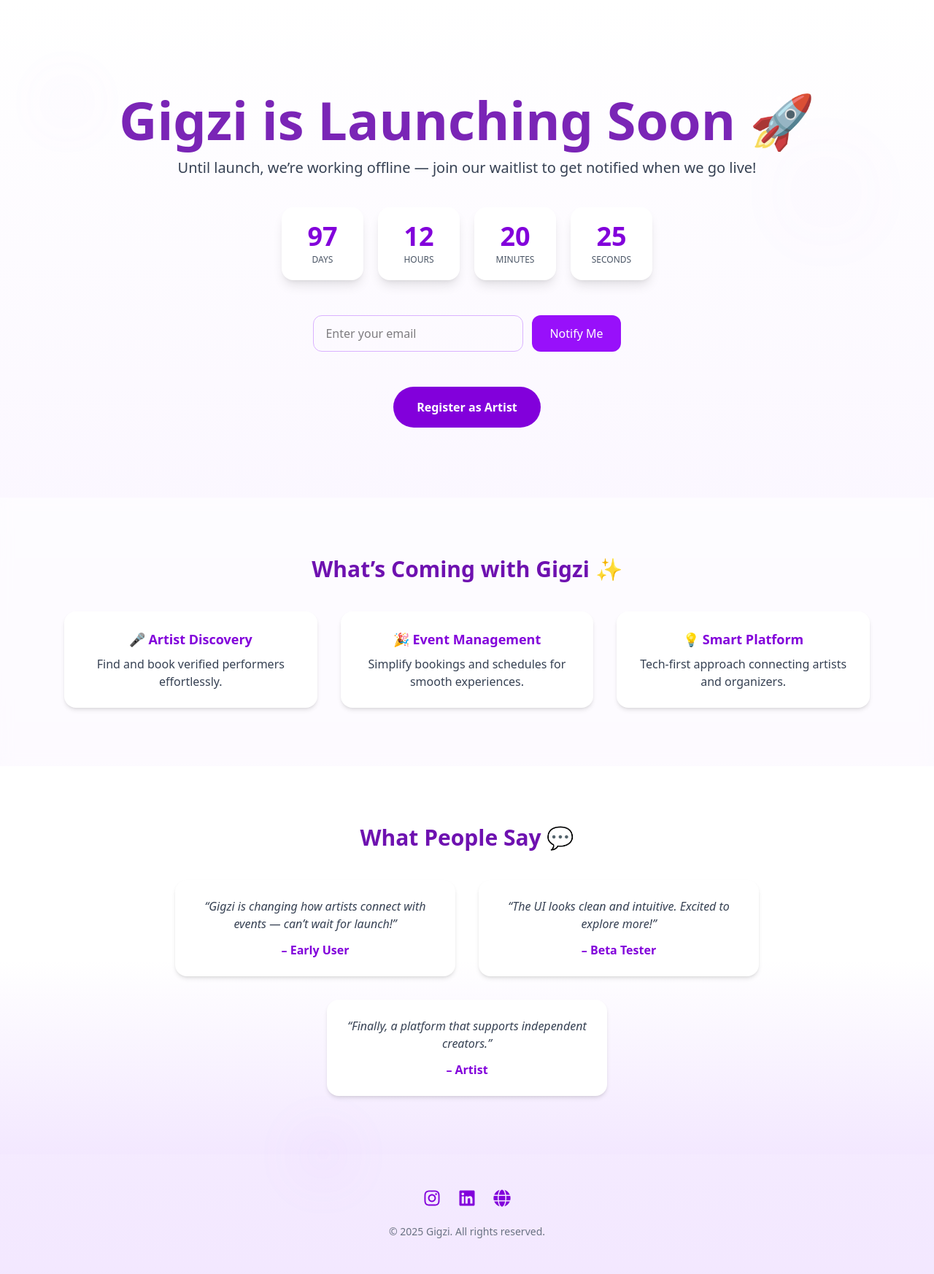
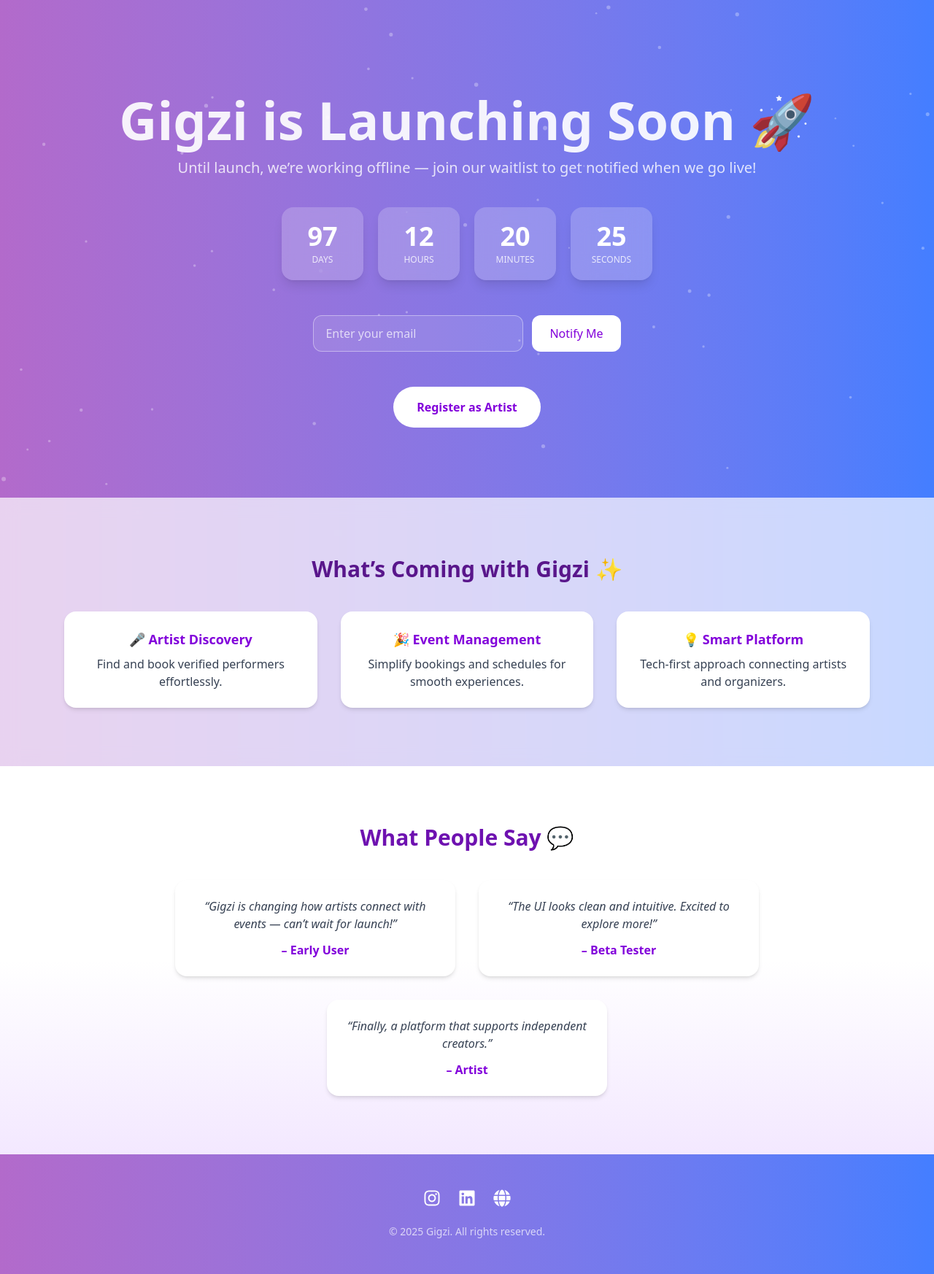
Before and after one commit to Gigzii4/gigzi_landing, a React (Vite) app: page / in a window 1280 px wide. Shown: the whole page at 73% size. Built offline with nearby package versions, Linux system fonts and the light colour scheme.

Commit message:
ui changes

```diff
--- a/src/components/Landing.jsx
+++ b/src/components/Landing.jsx
@@ -23,42 +23,92 @@ export default function ComingSoon() {
     return () => clearInterval(timer);
   }, []);
 
+  useEffect(() => {
+    // ✨ Particles animation setup
+    const canvas = document.getElementById("particles");
+    if (!canvas) return;
+    const ctx = canvas.getContext("2d");
+    let particles = [];
+    let w, h;
+
+    function resize() {
+      w = canvas.width = window.innerWidth;
+      h = canvas.height = window.innerHeight;
+    }
+    window.addEventListener("resize", resize);
+    resize();
+
+    for (let i = 0; i < 60; i++) {
+      particles.push({
+        x: Math.random() * w,
+        y: Math.random() * h,
+        r: Math.random() * 2 + 1,
+        dx: (Math.random() - 0.5) * 1,
+        dy: (Math.random() - 0.5) * 1,
+      });
+    }
+
+    function draw() {
+      ctx.clearRect(0, 0, w, h);
+      ctx.fillStyle = "rgba(255, 255, 255, 0.3)";
+      particles.forEach((p) => {
+        ctx.beginPath();
+        ctx.arc(p.x, p.y, p.r, 0, Math.PI * 2);
+        ctx.fill();
+      });
+    }
+
+    function update() {
+      particles.forEach((p) => {
+        p.x += p.dx;
+        p.y += p.dy;
+        if (p.x < 0 || p.x > w) p.dx *= -1;
+        if (p.y < 0 || p.y > h) p.dy *= -1;
+      });
+    }
+
+    function loop() {
+      draw();
+      update();
+      requestAnimationFrame(loop);
+    }
+
+    loop();
+  }, []);
+
   return (
-    <div className="relative min-h-screen bg-gradient-to-b from-white via-purple-50 to-purple-100 flex flex-col items-center overflow-hidden">
+    <div className="relative min-h-screen flex flex-col items-center overflow-hidden text-center text-gray-800">
+      {/* 🌈 Live Gradient Background */}
+      <div className="absolute inset-0 -z-30 animate-gradient bg-gradient-to-r from-purple-600 via-pink-500 to-blue-500"></div>
 
-      {/* Soft animated glow behind hero */}
-      <div className="absolute -z-10 w-[700px] h-[700px] bg-purple-200 rounded-full blur-3xl opacity-40 animate-pulse top-20 left-1/2 -translate-x-1/2" />
+      {/* ✨ Floating Particles */}
+      <canvas id="particles" className="absolute inset-0 -z-20"></canvas>
 
-      {/* Same-colored Waves */}
-      <div className="absolute w-full h-96 top-0 -z-20 overflow-hidden">
-        <div className="absolute w-[200%] h-96 bg-purple-200 opacity-20 rounded-full animate-[wave_20s_linear_infinite]"></div>
-        <div className="absolute w-[200%] h-96 bg-purple-200 opacity-15 rounded-full top-10 animate-[wave_25s_linear_infinite]"></div>
-        <div className="absolute w-[200%] h-96 bg-purple-200 opacity-10 rounded-full top-20 animate-[wave_30s_linear_infinite]"></div>
+      {/* 🌊 Soft Waves */}
+      <div className="absolute top-0 left-0 right-0 -z-10 opacity-20 overflow-hidden">
+        <div className="absolute w-[200%] h-96 bg-white/20 rounded-full animate-[wave_20s_linear_infinite]"></div>
+        <div className="absolute w-[200%] h-96 bg-white/15 rounded-full top-10 animate-[wave_25s_linear_infinite]"></div>
+        <div className="absolute w-[200%] h-96 bg-white/10 rounded-full top-20 animate-[wave_30s_linear_infinite]"></div>
       </div>
 
-      {/* Floating Glowing Orbs */}
-      <div className="absolute w-6 h-6 bg-purple-400 rounded-full blur-2xl opacity-40 animate-[float_6s_ease-in-out_infinite] top-32 left-20"></div>
-      <div className="absolute w-10 h-10 bg-purple-400 rounded-full blur-3xl opacity-30 animate-[float_8s_ease-in-out_infinite] top-64 right-32"></div>
-      <div className="absolute w-8 h-8 bg-purple-400 rounded-full blur-2xl opacity-35 animate-[float_10s_ease-in-out_infinite] bottom-32 left-1/3"></div>
-
       {/* HERO SECTION */}
-      <section className="pt-32 pb-24 px-6 text-center">
-        <h1 className="text-6xl md:text-7xl font-extrabold text-purple-800 mb-4 animate-pulse">
+      <section className="pt-32 pb-24 px-6 text-center text-white">
+        <h1 className="text-6xl md:text-7xl font-extrabold mb-4 animate-pulse">
           Gigzi is Launching Soon 🚀
         </h1>
-        <p className="text-gray-700 text-lg md:text-xl mb-10">
+        <p className="text-lg md:text-xl mb-10 text-white/80">
           Until launch, we’re working offline — join our waitlist to get notified when we go live!
         </p>
 
-        {/* Countdown Timer */}
+        {/* Countdown */}
         <div className="flex flex-wrap justify-center gap-5 mb-12">
           {Object.entries(timeLeft).map(([key, value]) => (
             <div
               key={key}
-              className="bg-white shadow-lg rounded-2xl px-6 py-5 w-24 md:w-28 hover:scale-105 transform transition"
+              className="bg-white/20 shadow-lg rounded-2xl px-6 py-5 w-24 md:w-28 hover:scale-105 transform transition backdrop-blur-lg"
             >
-              <p className="text-4xl font-bold text-purple-700">{value}</p>
-              <p className="text-xs uppercase text-gray-600 mt-1">{key}</p>
+              <p className="text-4xl font-bold text-white">{value}</p>
+              <p className="text-xs uppercase text-white/80 mt-1">{key}</p>
             </div>
           ))}
         </div>
@@ -68,32 +118,30 @@ export default function ComingSoon() {
           <input
             type="email"
             placeholder="Enter your email"
-            className="border border-purple-300 rounded-xl px-4 py-3 w-72 focus:outline-none focus:ring-2 focus:ring-purple-400"
+            className="border border-white/40 rounded-xl px-4 py-3 w-72 focus:outline-none focus:ring-2 focus:ring-white/60 bg-white/10 text-white placeholder-white/70"
           />
-          <button className="bg-purple-600 text-white px-6 py-3 rounded-xl hover:bg-purple-700 transition transform hover:scale-105">
+          <button className="bg-white text-purple-700 px-6 py-3 rounded-xl hover:bg-gray-100 transition transform hover:scale-105">
             Notify Me
           </button>
         </form>
 
-        {/* Register as Artist Button */}
+        {/* Register Button */}
         <Link
           to="/register"
-          className="mt-6 inline-block bg-purple-700 text-white px-8 py-4 rounded-full font-semibold hover:bg-purple-800 transition transform hover:scale-105"
+          className="mt-6 inline-block bg-white text-purple-700 px-8 py-4 rounded-full font-semibold hover:bg-gray-100 transition transform hover:scale-105"
         >
           Register as Artist
         </Link>
       </section>
 
       {/* SNEAK PEEK SECTION */}
-      <section className="bg-white/60 backdrop-blur-sm py-20 w-full text-center">
-        <h2 className="text-3xl font-bold text-purple-800 mb-10">
-          What’s Coming with Gigzi ✨
-        </h2>
+      <section className="bg-white/70 backdrop-blur-md py-20 w-full text-center text-purple-900">
+        <h2 className="text-3xl font-bold mb-10">What’s Coming with Gigzi ✨</h2>
         <div className="max-w-6xl mx-auto grid md:grid-cols-3 gap-8 px-6">
           {[
             ["🎤 Artist Discovery", "Find and book verified performers effortlessly."],
             ["🎉 Event Management", "Simplify bookings and schedules for smooth experiences."],
-            ["💡 Smart Platform", "Tech-first approach connecting artists and organizers."]
+            ["💡 Smart Platform", "Tech-first approach connecting artists and organizers."],
           ].map(([title, desc]) => (
             <div
               key={title}
@@ -113,7 +161,7 @@ export default function ComingSoon() {
           {[
             ["“Gigzi is changing how artists connect with events — can’t wait for launch!”", "– Early User"],
             ["“The UI looks clean and intuitive. Excited to explore more!”", "– Beta Tester"],
-            ["“Finally, a platform that supports independent creators.”", "– Artist"]
+            ["“Finally, a platform that supports independent creators.”", "– Artist"],
           ].map(([quote, author]) => (
             <div
               key={author}
@@ -126,14 +174,14 @@ export default function ComingSoon() {
         </div>
       </section>
 
-      {/* SOCIAL LINKS + FOOTER */}
-      <footer className="py-12 text-center">
+      {/* FOOTER */}
+      <footer className="py-12 text-center text-white">
         <div className="flex justify-center space-x-6 mb-6">
           <a
             href="https://instagram.com/gigzii_official"
             target="_blank"
             rel="noopener noreferrer"
-            className="text-purple-700 hover:text-purple-900 text-2xl transition transform hover:scale-110"
+            className="hover:text-pink-400 text-2xl transition transform hover:scale-110"
           >
             <FaInstagram />
           </a>
@@ -141,7 +189,7 @@ export default function ComingSoon() {
             href="https://linkedin.com/company/gigzii"
             target="_blank"
             rel="noopener noreferrer"
-            className="text-purple-700 hover:text-purple-900 text-2xl transition transform hover:scale-110"
+            className="hover:text-blue-400 text-2xl transition transform hover:scale-110"
           >
             <FaLinkedin />
           </a>
@@ -149,30 +197,35 @@ export default function ComingSoon() {
             href="https://www.gigzi.in"
             target="_blank"
             rel="noopener noreferrer"
-            className="text-purple-700 hover:text-purple-900 text-2xl transition transform hover:scale-110"
+            className="hover:text-purple-300 text-2xl transition transform hover:scale-110"
           >
             <FaGlobe />
           </a>
         </div>
-        <p className="text-gray-500 text-sm">
+        <p className="text-white/70 text-sm">
           © {new Date().getFullYear()} Gigzi. All rights reserved.
         </p>
       </footer>
 
-      {/* Tailwind keyframes */}
-      <style>
-        {`
-          @keyframes wave {
-            0% { transform: translateX(0) }
-            50% { transform: translateX(-25%) }
-            100% { transform: translateX(0) }
-          }
-          @keyframes float {
-            0%, 100% { transform: translateY(0) }
-            50% { transform: translateY(-20px) }
-          }
-        `}
-      </style>
+      {/* ANIMATIONS */}
+      <style>{`
+        .animate-gradient {
+          background-size: 400% 400%;
+          animation: gradientMove 15s ease infinite;
+        }
+
+        @keyframes gradientMove {
+          0% { background-position: 0% 50%; }
+          50% { background-position: 100% 50%; }
+          100% { background-position: 0% 50%; }
+        }
+
+        @keyframes wave {
+          0% { transform: translateX(0) }
+          50% { transform: translateX(-25%) }
+          100% { transform: translateX(0) }
+        }
+      `}</style>
     </div>
   );
 }
```
Also changed, not shown: src/components/InternshipPage.jsx (+1 -8 lines).
